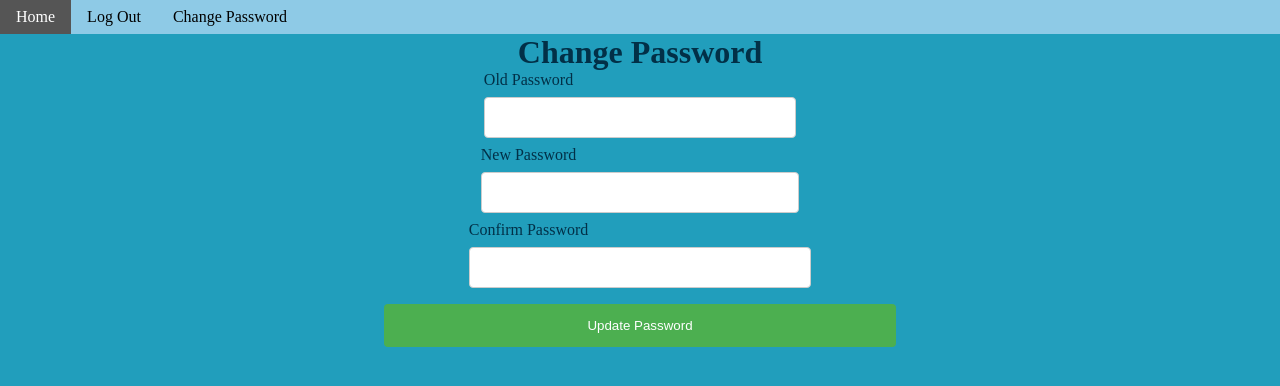
After one commit to emmanuel-mwendwa/note_app, a Flask app: page /auth/change_password in a window 1280 px wide. The commit adds this page. Shown: the top 386 px of the page. Run offline with Flask 3, Linux system fonts and the light colour scheme; a user stored in the database is signed in; tables that the repository leaves empty hold one stand-in row (values such as "Sample post"); some libraries are stand-ins or nearby versions.

Commit message:
Allow users to change passwords

```diff
--- a/app/auth/forms.py
+++ b/app/auth/forms.py
@@ -9,7 +9,7 @@ class SignUpForm(FlaskForm):
     firstname = StringField('First Name', validators=[DataRequired(), Length(1, 56), Regexp('^[A-Za-z][A-Za-z]',0,'Name must only contain letters')])
     lastname = StringField('Last Name', validators=[DataRequired(), Length(1, 56), Regexp('^[A-Za-z][A-Za-z]',0,'Name must only contain letters')])
     email = StringField('Email', validators=[DataRequired(), Length(1, 56), Email()])
-    password = PasswordField('Password', validators=[DataRequired(), EqualTo('password2', message='Passwords must match')])
+    password = PasswordField('Password', validators=[DataRequired(), Length(min=8, max=32), EqualTo('password2', message='Passwords must match')])
     password2 = PasswordField('Confirm Password', validators=[DataRequired()])
     submit = SubmitField('Sign Up')
 
@@ -23,3 +23,10 @@ class LogInForm(FlaskForm):
     password = PasswordField('Password', validators=[DataRequired()])
     remember_me = BooleanField('Keep me logged in')
     submit = SubmitField('Log In')
+
+
+class ChangePasswordForm(FlaskForm):
+    oldpassword = PasswordField('Old Password', validators=[DataRequired()])
+    password = PasswordField('New Password', validators=[DataRequired(), Length(min=8, max=32), EqualTo('password2', message='Passwords Must Match')])
+    password2 = PasswordField('Confirm Password', validators=[DataRequired()])
+    submit = SubmitField('Update Password')
--- a/app/auth/views.py
+++ b/app/auth/views.py
@@ -1,7 +1,7 @@
 from flask import render_template, redirect, url_for, flash, request
 from flask_login import login_user, logout_user, login_required, current_user
 from . import auth
-from .forms import SignUpForm, LogInForm
+from .forms import SignUpForm, LogInForm, ChangePasswordForm
 from .. import db
 from ..models import User
 from ..email import send_email
@@ -74,3 +74,18 @@ def resend_confirmation():
     send_email(current_user.email, 'Confirm Your Account', 'auth/email/confirm', user=current_user, token=token)
     flash('A new confirmation email has been sent to your email.')
     return redirect(url_for('main.index'))
+
+@auth.route('/change_password', methods=["GET", "POST"])
+@login_required
+def change_password():
+    form = ChangePasswordForm()
+    if form.validate_on_submit():
+        if current_user.verify_password(form.oldpassword.data):
+            current_user.password = form.password.data
+            db.session.add(current_user)
+            db.session.commit()
+            flash('Your password has been updated.', category='success')
+            return redirect(url_for('main.index'))
+        else:
+            flash('Invalid Password', category='error')
+    return render_template('auth/change_password.html', form=form)
--- /dev/null
+++ b/app/templates/auth/change_password.html
@@ -0,0 +1,16 @@
+{% extends "base.html" %}
+
+{% block title %} Change Password {% endblock %}
+
+{% block navbar %} {{ super() }} {% endblock %}
+
+{% block content %}
+
+    <div>
+        <form action="" method="POST">
+            <h1>Change Password</h1>
+            {{ wtf.quick_form(form) }}
+        </form>
+    </div>
+
+{% endblock %}
--- a/app/templates/base.html
+++ b/app/templates/base.html
@@ -17,6 +17,7 @@
         {% if current_user.is_authenticated %}
         <li><a href="{{ url_for('main.index') }}">Home</a></li>
         <li><a href="{{ url_for('auth.logout') }}">Log Out</a></li>
+        <li><a href="{{ url_for('auth.change_password')}}">Change Password</a></li>
         {% else %}
         <li><a href="{{ url_for('auth.sign_up') }}">Sign Up</a></li>
         <li><a href="{{ url_for('auth.login') }}">Log In</a></li>
```
